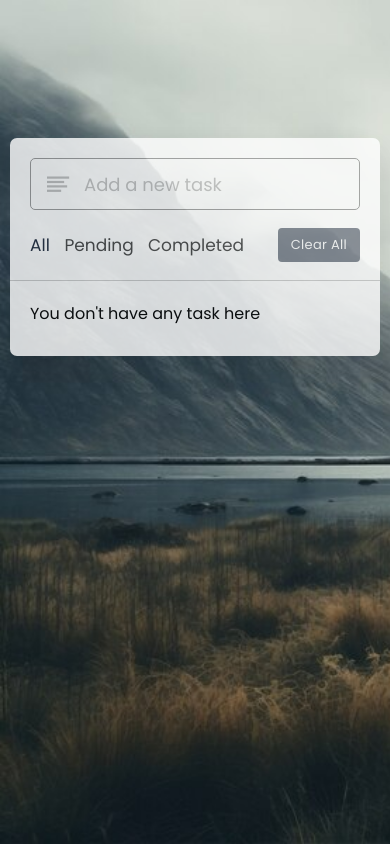
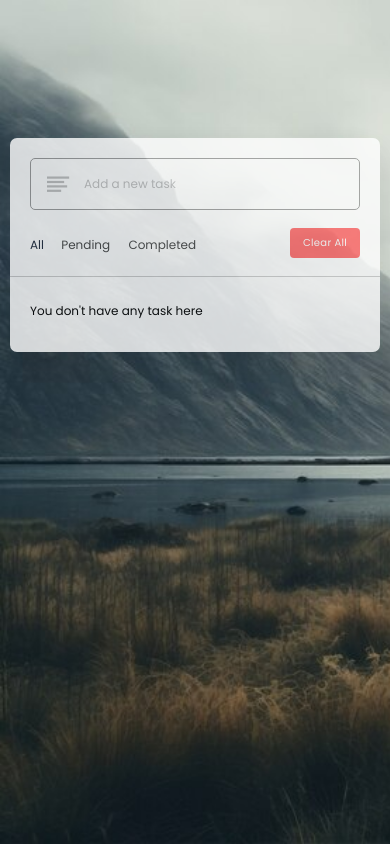
Before and after one commit to TanayHingane/SimpleToDo, a plain HTML site: page index.html in a window 390 px wide. Drawn offline with nearby package versions, Linux system fonts and the light colour scheme.

Commit message:
structure changed

```diff
--- a/index.html
+++ b/index.html
@@ -13,7 +13,7 @@
     <title>Todo List</title>
   </head>
 
-  <body background="back1.jpg">
+  <body>
     <div class="wrapper">
       <div class="task-input">
         <img src="bars-icon.svg" />
--- a/index.js
+++ b/index.js
@@ -7,7 +7,7 @@ let editId,
   isEditTask = false,
   todos = JSON.parse(localStorage.getItem("todo-list"));
 
-filters.forEach(btn => {
+filters.forEach((btn) => {
   btn.addEventListener("click", () => {
     document.querySelector("span.active").classList.remove("active");
     btn.classList.add("active");
@@ -38,11 +38,15 @@ function showTodo(filter) {
     });
   }
 
-    taskBox.innerHTML = liTag || `<span>You don't have any task here</span>`;
+  taskBox.innerHTML =
+    liTag || `<span class="no-task">You don't have any task here</span>`;
   let checkTask = taskBox.querySelectorAll(".task");
-    !checkTask.length ? clearAll.classList.remove("active") : clearAll.classList.add("active");
-    taskBox.offsetHeight >= 300 ? taskBox.classList.add("overflow") : taskBox.classList.remove("overflow");
-
+  !checkTask.length
+    ? clearAll.classList.remove("active")
+    : clearAll.classList.add("active");
+  taskBox.offsetHeight >= 300
+    ? taskBox.classList.add("overflow")
+    : taskBox.classList.remove("overflow");
 }
 showTodo("all");
 
@@ -52,7 +56,7 @@ showTodo("all");
 function showMenu(selectedTask) {
   let menuDiv = selectedTask.parentElement.lastElementChild;
   menuDiv.classList.add("show");
-    document.addEventListener("click", e => {
+  document.addEventListener("click", (e) => {
     if (e.target.tagName != "I" || e.target != selectedTask) {
       menuDiv.classList.remove("show");
     }
@@ -68,7 +72,7 @@ function updateStatus(selectedTask) {
     taskName.classList.remove("checked");
     todos[selectedTask.id].status = "pending";
   }
-    localStorage.setItem("todo-list", JSON.stringify(todos))
+  localStorage.setItem("todo-list", JSON.stringify(todos));
 }
 
 function editTask(taskId, textName) {
@@ -93,7 +97,7 @@ clearAll.addEventListener("click", () => {
   showTodo();
 });
 
-taskInput.addEventListener("keyup", e => {
+taskInput.addEventListener("keyup", (e) => {
   let userTask = taskInput.value.trim();
   if (e.key == "Enter" && userTask) {
     if (!isEditTask) {
--- a/style.css
+++ b/style.css
@@ -38,10 +38,11 @@ html {
 
 body {
   width: 100%;
-  height: 100vh;
+  height: 70dvh;
   background-size: cover;
   background-repeat: no-repeat;
   opacity: 80%;
+  background-image: url("back1.jpg");
 }
 
 ::selection {
@@ -103,7 +104,7 @@ li {
 }
 
 .filters span {
-  margin: 0 8px;
+  margin: 0 11px;
   font-size: 17px;
   color: #444;
   cursor: pointer;
@@ -126,7 +127,7 @@ li {
   font-size: 13px;
   padding: 7px 13px;
   border-radius: 4px;
-  background: #1e293b;
+  background: red;
   letter-spacing: 0.3px;
   pointer-events: none;
   transition: transform 0.25s ease;
@@ -261,6 +262,7 @@ li {
 @media (max-width: 768px) {
   body {
     padding: 1px 10px;
+    height: 100dvh;
   }
 
   .wrapper {
@@ -289,3 +291,25 @@ li {
     margin-top: 4px;
   }
 }
+
+@media (max-width: 768px) {
+  .task-input input {
+    font-size: 12px;
+  }
+  .filters span {
+    font-size: 12px;
+    margin: 0 7px;
+  }
+  .controls .clear-btn {
+    font-size: 10px;
+  }
+  .task label p {
+    font-size: 14px;
+  }
+  .task-menu li {
+    font-size: 14px;
+  }
+  .no-task {
+    font-size: 12px;
+  }
+}
```
Lines whose indentation alone changed are shown as unchanged.
